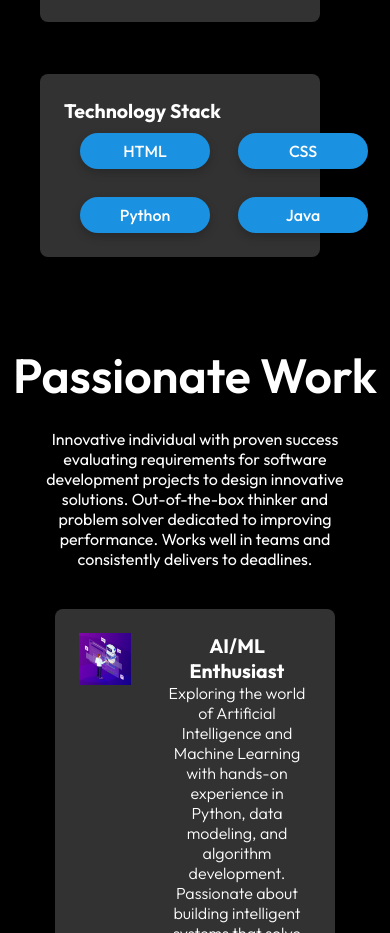
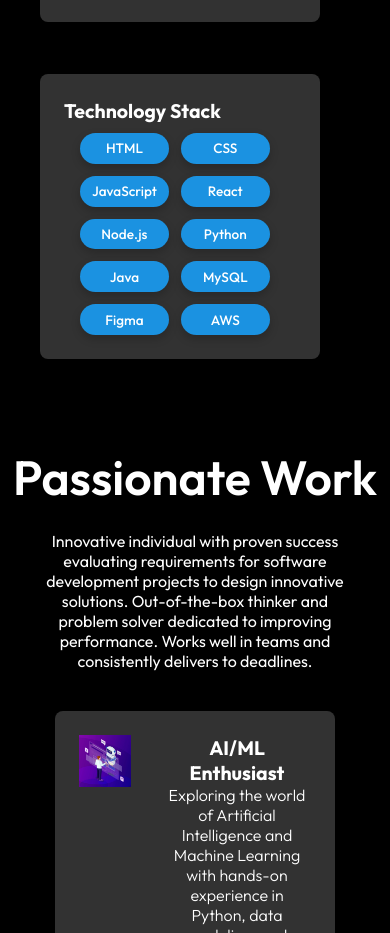
Before and after one commit to Aarush-394/Aarush-Portfolio, a React (Create React App) app: page / in a window 390 px wide. Shown: the part 1541-2474 px from the top of the page. Built offline with nearby package versions, Linux system fonts and the light colour scheme.

Commit message:
Update about.css

```diff
--- a/src/components/About/about.css
+++ b/src/components/About/about.css
@@ -82,3 +82,23 @@
     transform: scale(1.05);
     background: rgb(27, 146, 225);
   }
+
+@media (max-width: 900px) {
+  .techGrid {
+    grid-template-columns: repeat(auto-fit, minmax(100px, 1fr));
+    gap: 1rem;
+  }
+}
+
+/* Mobile View */
+@media (max-width: 600px) {
+  .techGrid {
+    grid-template-columns: repeat(2, 1fr);
+    gap: 0.75rem;
+  }
+
+  .techGrid span {
+    font-size: 0.85rem;
+    padding: 0.4rem 0.75rem;
+  }
+}
```
